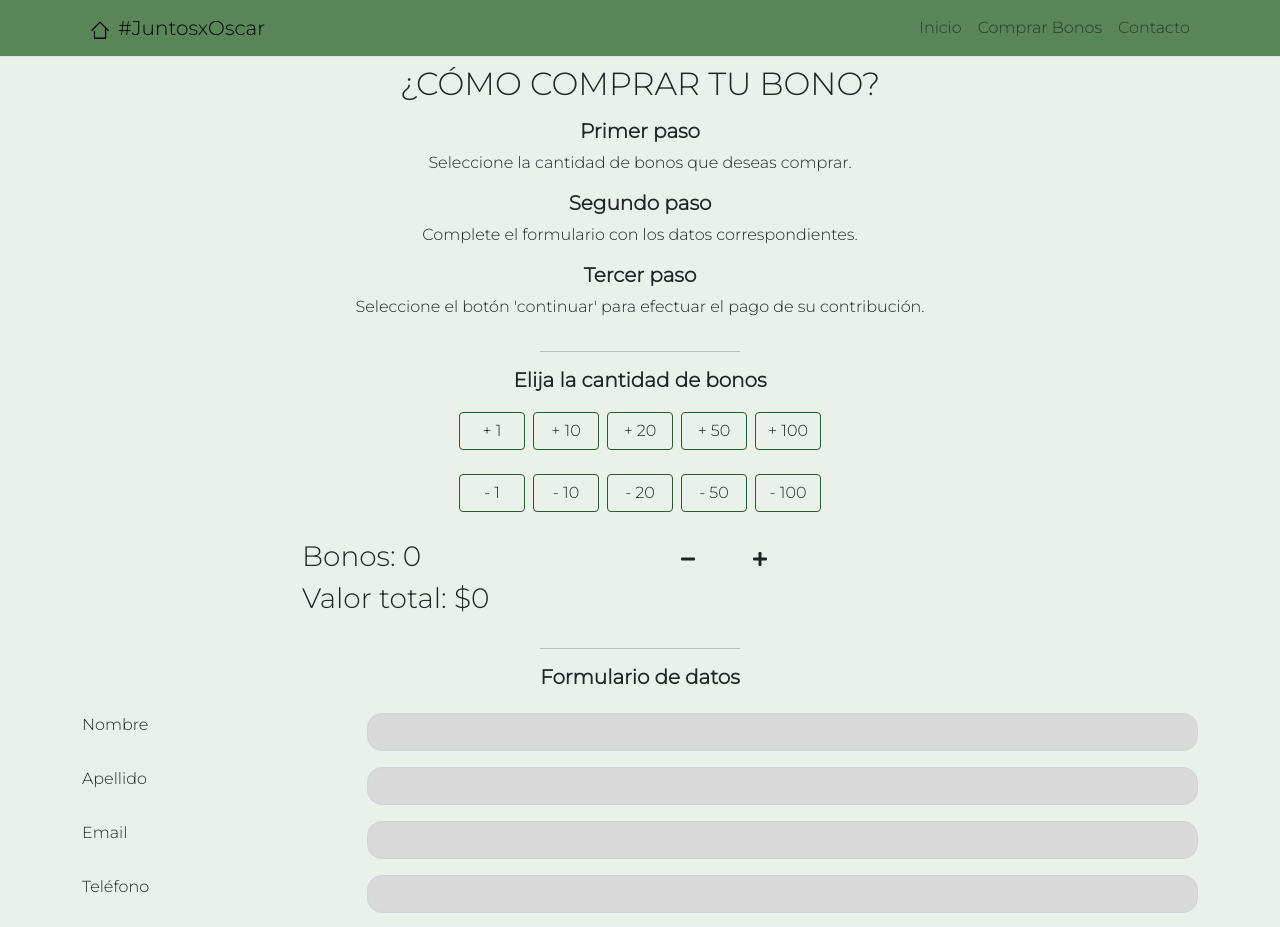
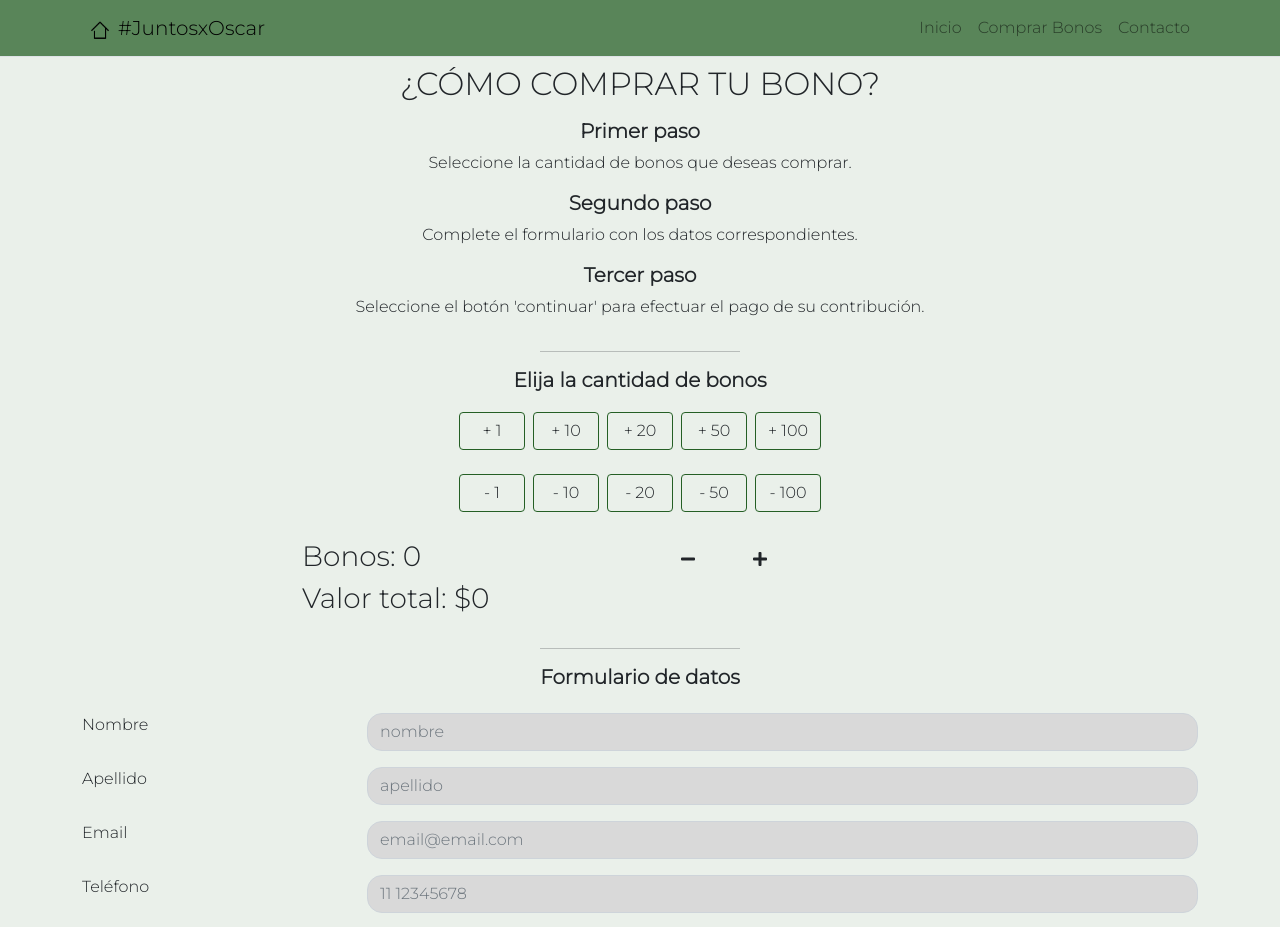
Before and after one commit to MatiasSanchez-l/rifasApp, a React (Create React App) app in the folder frontend/: page /comprarRifa in a window 1280 px wide. Shown: the top 927 px of the page. Built offline with nearby package versions, Linux system fonts and the light colour scheme; no server answers.

Commit message:
prueba de footer

```diff
--- a/frontend/src/components/CompraRifa.js
+++ b/frontend/src/components/CompraRifa.js
@@ -203,7 +203,7 @@ export default class CompraRifa extends Component {
                                 <label htmlFor="nombre" className="form-label m-auto ">Nombre</label>
                             </div>
                             <div className="col-9">
-                                <input name="nombre" id="nombre" type="text" className="form-control" onChange={this.onInputChange} value={this.state.nombre} />
+                                <input name="nombre" id="nombre" type="text" className="form-control" placeholder="nombre" onChange={this.onInputChange} value={this.state.nombre} />
                             </div>
                         </div>
 
@@ -212,7 +212,7 @@ export default class CompraRifa extends Component {
                                 <label htmlFor="apellido" className="form-label m-auto ">Apellido</label>
                             </div>
                             <div className="col-9">
-                                <input name="apellido" id="apellido" type="text" className="form-control" onChange={this.onInputChange} value={this.state.apellido} />
+                                <input name="apellido" id="apellido" type="text" className="form-control" placeholder="apellido" onChange={this.onInputChange} value={this.state.apellido} />
                             </div>
                         </div>
                         <div className="row justify-content-between my-3">
@@ -220,7 +220,7 @@ export default class CompraRifa extends Component {
                                 <label htmlFor="email" className="form-label m-auto ">Email</label>
                             </div>
                             <div className="col-9">
-                                <input name="email" id="email" type="email" className="form-control" onChange={this.onInputChange} value={this.state.email} />
+                                <input name="email" id="email" type="email" className="form-control" placeholder="email@email.com" onChange={this.onInputChange} value={this.state.email} />
                             </div>
                         </div>
                         <div className="row justify-content-between my-3">
@@ -228,7 +228,7 @@ export default class CompraRifa extends Component {
                                 <label htmlFor="telefono" className="form-label m-auto ">Tel&eacute;fono</label>
                             </div>
                             <div className="col-9">
-                                <input name="telefono" id="telefono" type="number" className="form-control" onChange={this.onInputChange} value={this.state.telefono} />
+                                <input name="telefono" id="telefono" type="number" className="form-control" placeholder="11 12345678" onChange={this.onInputChange} value={this.state.telefono} />
                             </div>
                         </div>
                         <div className="text-end">
@@ -236,7 +236,6 @@ export default class CompraRifa extends Component {
                         </div>
                     </form>
                 </div>
-                <Footer />
             </div>
         )
     }
```
Also changed, not shown: 6 other files (tests, documents, lock files or other folders).
